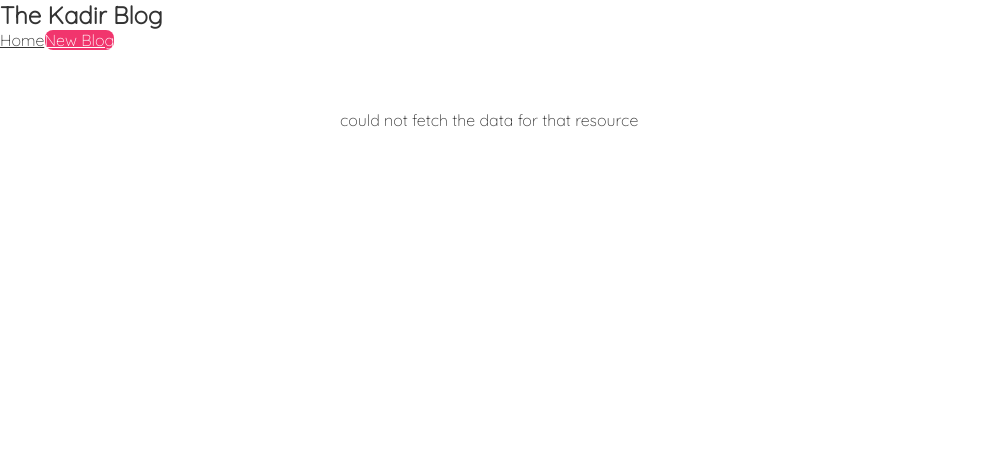
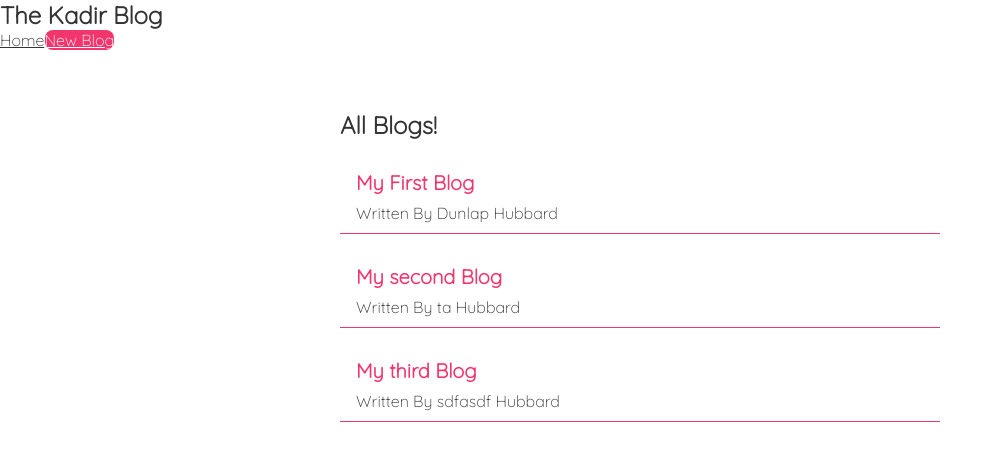
Before and after one commit to KadirTaban/React-Tutorial-Working, a React (Create React App) app in the folder kadir-blog/: page / in a window 1280 px wide. Shown: the top 450 px of the page, without its empty margins (0-1002 px from the left). Built offline with nearby package versions, Linux system fonts and the light colour scheme; no server answers; data requests are answered from the project's data file.

Commit message:
making a custom hook

```diff
--- a/kadir-blog/src/Home.js
+++ b/kadir-blog/src/Home.js
@@ -1,46 +1,13 @@
 import { useState , useEffect} from 'react';
 import BlogList from './BlogList';
+import useFetch from './useFetch';
 const Home = () => {
-    const [blogs, setBlogs] = useState(null);
-    const [isPending,setIsPending] = useState(true);
-    const [error,setError] = useState(null);
-
-
-
-    const handleDelete = (id) => {
-        const newBlogs = blogs.filter(blog=> blog.id !== id);
-    }
-
-    useEffect(() => {
-        setTimeout(()=> {
-            fetch('http://localhost:8000/blogss')
-            .then(res => {
-                console.log(res);
-                if (!res.ok){
-                    throw Error('could not fetch the data for that resource');
-
-                }
-
-                return res.json();
-            })
-            .then((data) =>{
-                setBlogs(data);
-                setIsPending(false);
-                setError(null);
-            })
-            .catch(err => {
-                setIsPending(false)
-                setError(err.message);
-            })
-
-
-        },1000)
-    }, []);
+  const { data: blogs ,isPending, error } = useFetch("http://localhost:8000/blogs");
     return(
         <div className="home">
         { error && <div> { error } </div> }
         { isPending && <div>Loading....</div>}
-            {blogs && <BlogList blogs={blogs} title="All Blogs!" handleDelete= {handleDelete} />  }
+        {blogs && <BlogList blogs={blogs} title="All Blogs!" />  }
 
         </div>
     );
--- /dev/null
+++ b/kadir-blog/src/useFetch.js
@@ -0,0 +1,32 @@
+import { useState, useEffect } from "react";
+const useFetch = (url) => {
+    const [data, setData] = useState(null);
+    const [isPending,setIsPending] = useState(true);
+    const [error,setError] = useState(null);
+
+    useEffect(() => {
+        setTimeout(()=> {
+            fetch(url)
+                .then(res => {
+                if (!res.ok) {
+                    throw Error('could not fetch the data for that resource');
+                }
+
+                return res.json();
+            })
+            .then(data => {
+                setData(data);
+                setIsPending(false);
+                setError(null);
+            })
+            .catch(err => {
+                setIsPending(false)
+                setError(err.message);
+            })
+
+
+    },1000)
+}, []);
+return { data, isPending, error }
+}
+export default useFetch;
```
